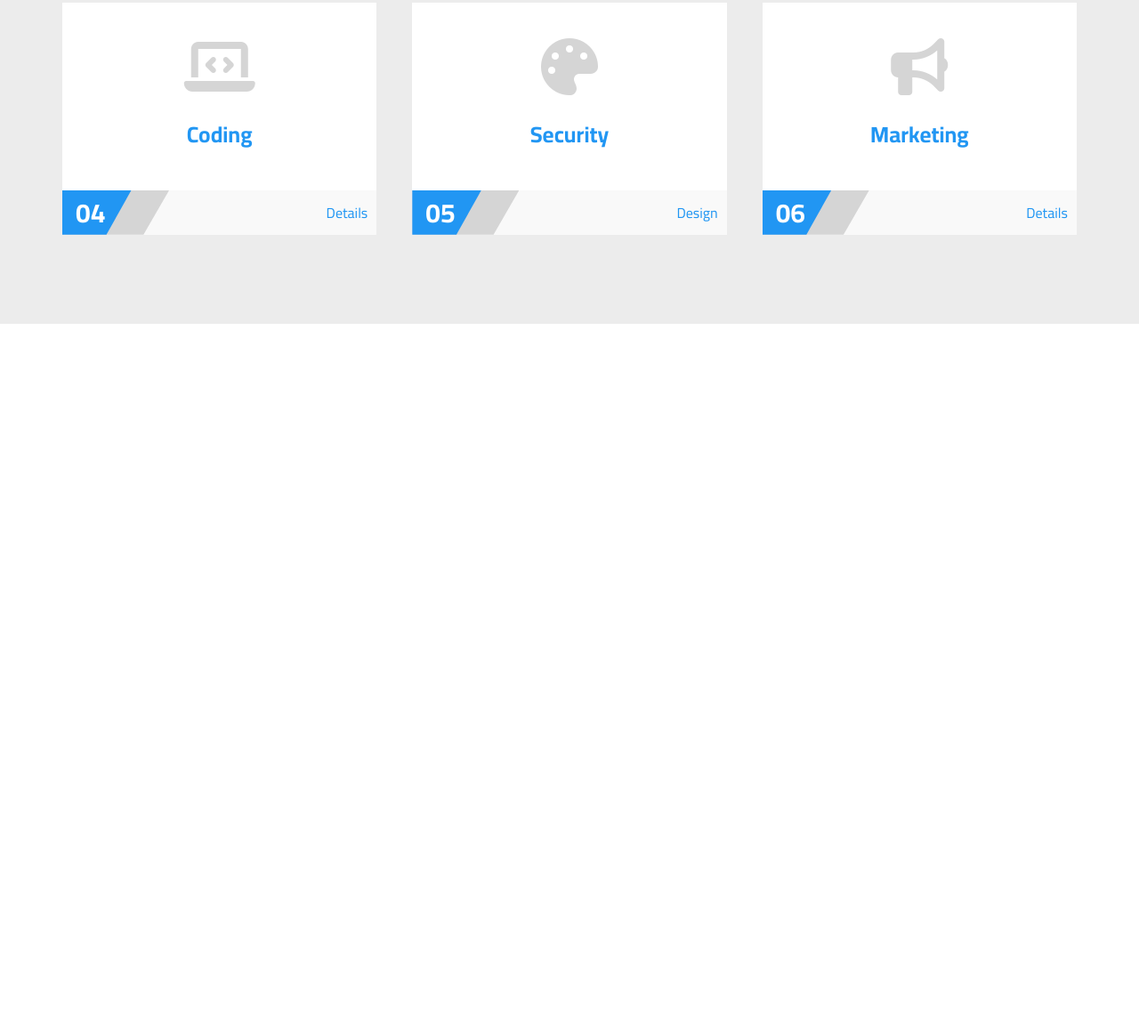
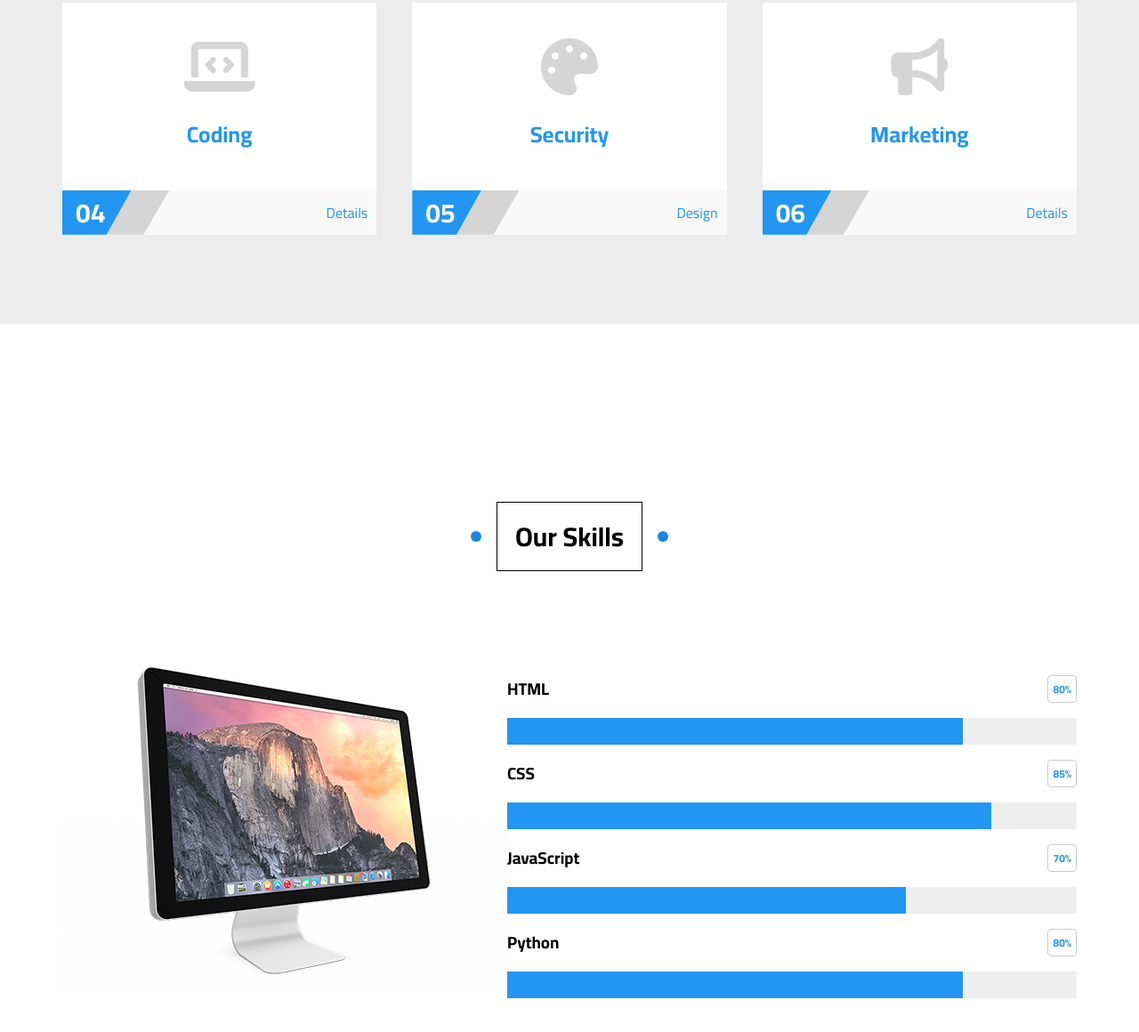
Before and after one commit to abdelrhman892/template_5_HTML-CSS, a plain HTML site: page index.html in a window 1280 px wide. Shown: the part 8153-9313 px from the top of the page at 89% size. Before the commit the page ends 8517 px from the top, so only its background shows below. Drawn offline with Linux system fonts and the light colour scheme.

Commit message:
Finish with our-skill section

```diff
--- a/CSS/style.css
+++ b/CSS/style.css
@@ -846,8 +846,63 @@ ul {
   color: var(--main-color);
 }
 
+/* End Services */
 
-/* End Services */
+/* Start Skills */
+
+.our-skills {
+  padding-top: var(--main-padding-top);
+  padding-bottom: var(--main-padding-bottom);
+  position: relative;
+}
+
+.our-skills .container {
+  display: flex;
+  align-items: center;
+}
+
+@media (max-width: 991px) {
+  .our-skills img {
+    display: none;
+  }
+}
+
+.our-skills .skills {
+  flex: 1;
+
+}
+
+.our-skills .skill h3 {
+  display: flex;
+  justify-content: space-between;
+  align-items: center;
+  padding: 15px 0;
+}
+
+.our-skills .skill h3 span {
+  font-size: 12px;
+  border: 1px solid #ccc;
+  padding: 3px 5px;
+  border-radius: 4px;
+  color: var(--main-color);
+}
+
+.our-skills .skill .the-progress {
+  height: 30px;
+  background-color: #EEE;
+  position: relative;
+}
+
+
+.our-skills .skill .the-progress span {
+  position: absolute;
+  left: 0;
+  top: 0;
+  height: 100%;
+  background-color: var(--main-color);
+}
+
+/* End Skills */
 
 /* Start Animation */
 @keyframes up-and-down {
--- a/index.html
+++ b/index.html
@@ -647,7 +647,43 @@
         </div>
       </div>
     </div>
-    <!-- End Services-->
+
+    <!-- End Services -->
+
+    <!-- Start Skills -->
+    <div class="our-skills" id="our-skills">
+      <h2 class="main-title">Our Skills</h2>
+      <div class="container">
+        <img src="imgs/skills.png" alt>
+        <div class="skills">
+          <div class="skill">
+            <h3>HTML <span>80%</span></h3>
+            <div class="the-progress">
+              <span style="width: 80%;" data-width="80%"></span>
+            </div>
+          </div>
+          <div class="skill">
+            <h3>CSS <span>85%</span></h3>
+            <div class="the-progress">
+              <span style="width: 85%;" data-width="85%"></span>
+            </div>
+          </div>
+          <div class="skill">
+            <h3>JavaScript <span>70%</span></h3>
+            <div class="the-progress">
+              <span style="width: 70%;" data-width="70%"></span>
+            </div>
+          </div>
+          <div class="skill">
+            <h3>Python <span>80%</span></h3>
+            <div class="the-progress">
+              <span style="width: 80%;" data-width="80%"></span>
+            </div>
+          </div>
+        </div>
+      </div>
+    </div>
+    <!-- End Skills -->
   </body>
 
 </html>
```
